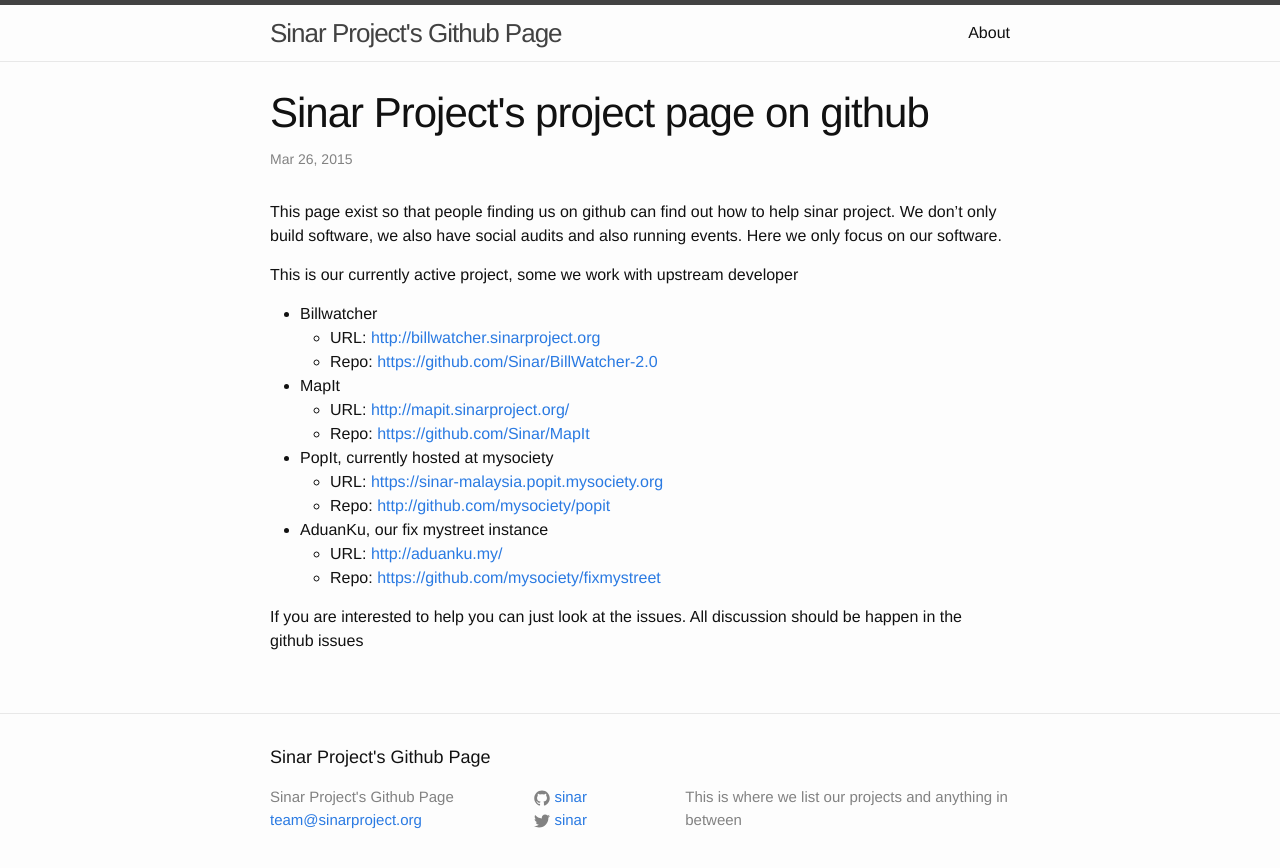
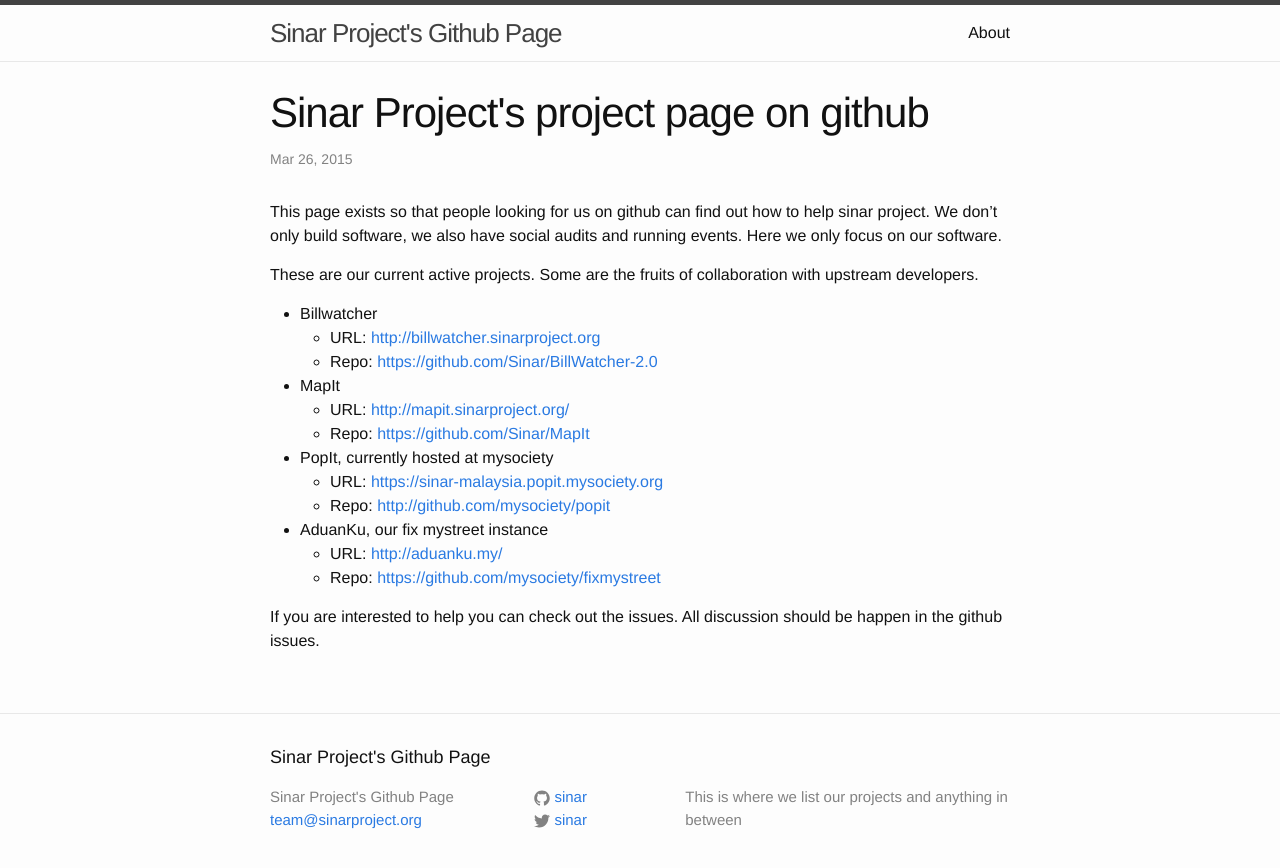
Before and after one commit to Sinar/sinar.github.io, a Jekyll site: the page built from _posts/2015-03-26-projects-list.markdown, in a window 1280 px wide. Shown: the top 868 px of the page. Built offline with Jekyll 4.4.1, drawn with Linux system fonts in a browser that asks for light colours.

Commit message:
Correcting some typos
Correcting some typos

```diff
--- a/_posts/2015-03-26-projects-list.markdown
+++ b/_posts/2015-03-26-projects-list.markdown
@@ -3,9 +3,9 @@ layout: post
 title: Sinar Project's project page on github
 ---
 
-This page exist so that people finding us on github can find out how to help sinar project. We don't only build software, we also have social audits and also running events. Here we only focus on our software.
+This page exists so that people looking for us on github can find out how to help sinar project. We don't only build software, we also have social audits and running events. Here we only focus on our software.
 
-This is our currently active project, some we work with upstream developer
+These are our current active projects. Some are the fruits of collaboration with upstream developers.
 
 * Billwatcher
   * URL: [http://billwatcher.sinarproject.org](http://billwatcher.sinarproject.org)
@@ -20,4 +20,4 @@ This is our currently active project, some we work with upstream developer
   * URL: [http://aduanku.my/](http://aduanku.my/)
   * Repo: [https://github.com/mysociety/fixmystreet](https://github.com/mysociety/fixmystreet)
 
-If you are interested to help you can just look at the issues. All discussion should be happen in the github issues
+If you are interested to help you can check out the issues. All discussion should be happen in the github issues.
```
